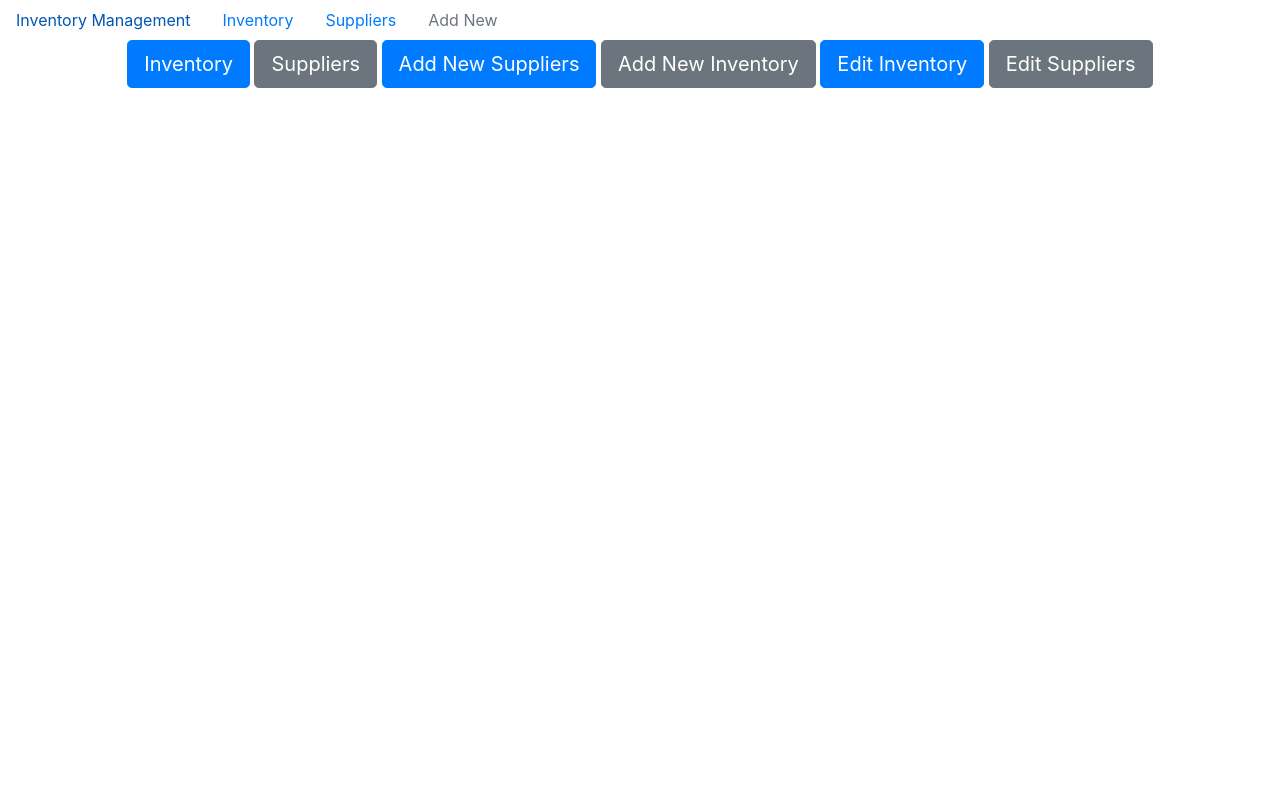
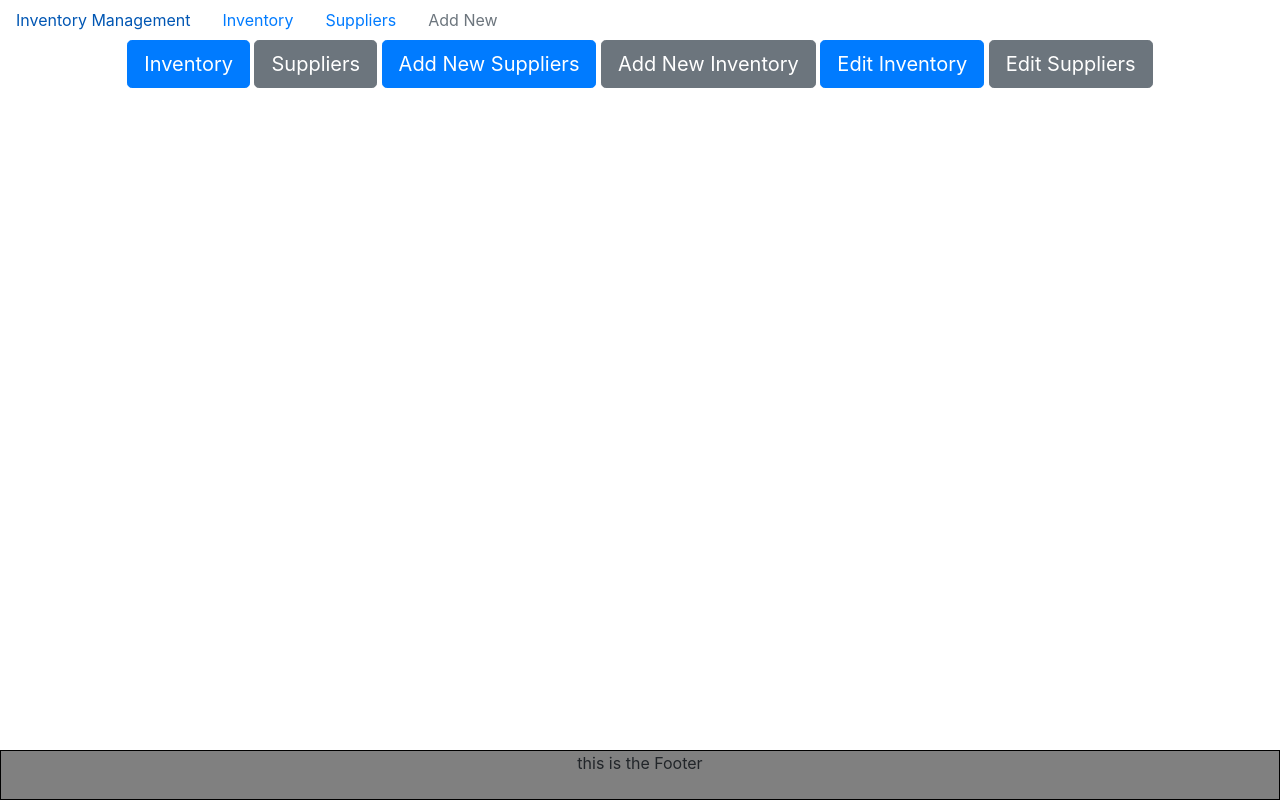
Before and after one commit to rfrosty/lucky_chin, a React (Create React App) app: page / in a window 1280 px wide. Built offline with nearby package versions, Linux system fonts and the light colour scheme.

Commit message:
footer created

```diff
--- a/src/App.css
+++ b/src/App.css
@@ -2,7 +2,7 @@
   text-align: center;
 }
 
-.App-logo {
+/* .App-logo {
   height: 40vmin;
   pointer-events: none;
 }
@@ -27,12 +27,13 @@
 .App-link {
   color: #61dafb;
 }
+ */
 
-@keyframes App-logo-spin {
-  from {
-    transform: rotate(0deg);
-  }
-  to {
-    transform: rotate(360deg);
-  }
-}
+ footer {
+   position: absolute;
+   bottom: 0;
+   height: 50px;
+   width: 100%;
+   background-color: grey;
+   border: 1px solid black;
+ }
--- a/src/App.js
+++ b/src/App.js
@@ -1,8 +1,10 @@
 import React from 'react';
 import './App.css';
 import Header1 from './components/Header1';
+import Footer from './components/Footer';
 import HomepageContent from './components/homepage/Homepage-Content';
 import 'bootstrap/dist/css/bootstrap.min.css';
+
 
 
 function App() {
@@ -10,6 +12,7 @@ function App() {
     <div className="App">
       <Header1/>
       <HomepageContent/>
+      <Footer/>
     </div>
   );
 }
--- a/src/components/Footer.js
+++ b/src/components/Footer.js
@@ -2,9 +2,12 @@ import React from 'react';
 
 function Footer(){
     return(
-        <div>
+        <>
+        <footer>
+            this is the Footer
+        </footer>
+        </>
+    );
+}
 
-        </div>
-    );
-
-}
+export default Footer;
```
